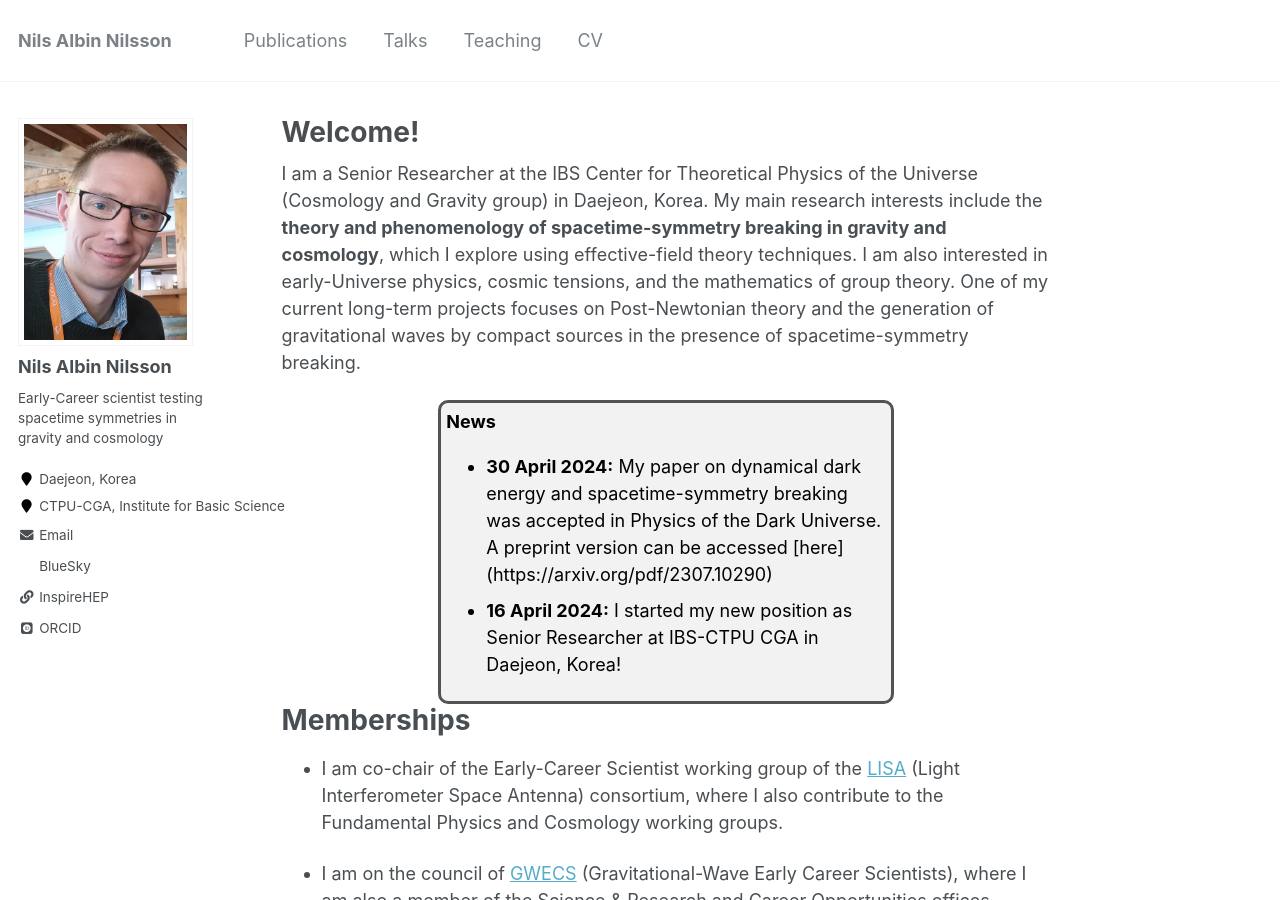
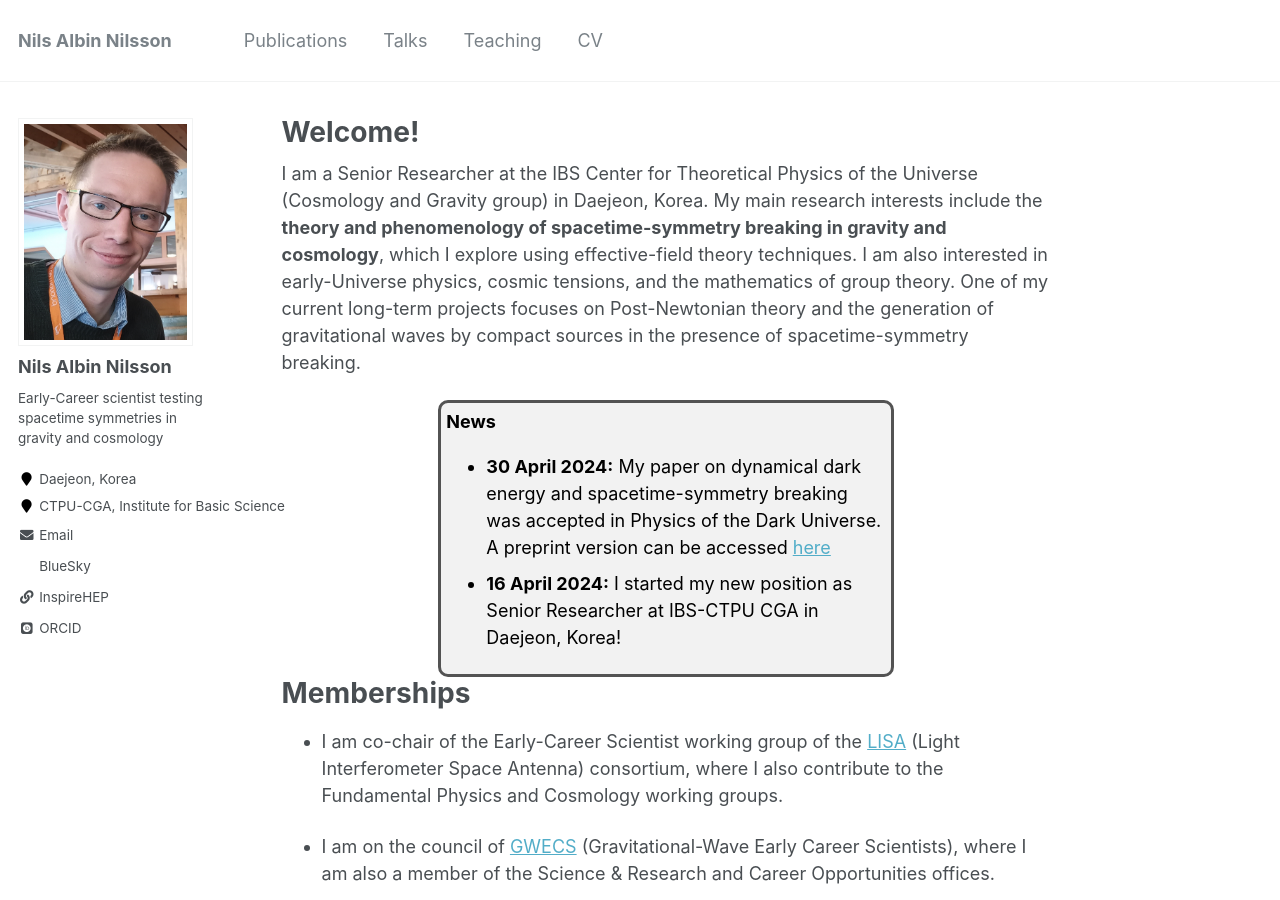
Before and after one commit to nilsanilsson/nilsanilsson.github.io, a Jekyll site: the page built from _pages/about.md, in a window 1280 px wide and 900 px high. Built offline with Jekyll 4.4.1, drawn with Linux system fonts in a browser that asks for light colours; some web fonts are replaced; some of the changed lines change nothing that is shown.

Commit message:
Update about.md

```diff
--- a/_pages/about.md
+++ b/_pages/about.md
@@ -33,7 +33,7 @@ My main research interests include the **theory and phenomenology of spacetime-s
     <div class="boxed">
 	<b>News</b>
 	<ul>
-	  <li><b>30 April 2024:</b> My paper on dynamical dark energy and spacetime-symmetry breaking was accepted in Physics of the Dark Universe. A preprint version can be accessed [here]	(https://arxiv.org/pdf/2307.10290)</li>
+	  <li><b>30 April 2024:</b> My paper on dynamical dark energy and spacetime-symmetry breaking was accepted in Physics of the Dark Universe. A preprint version can be accessed <a href="https://arxiv.org/pdf/2307.10290">here</a></li>
 	  <li><b>16 April 2024:</b> I started my new position as Senior Researcher at IBS-CTPU CGA in Daejeon, Korea!</li>
 	</ul>
     </div>
```
